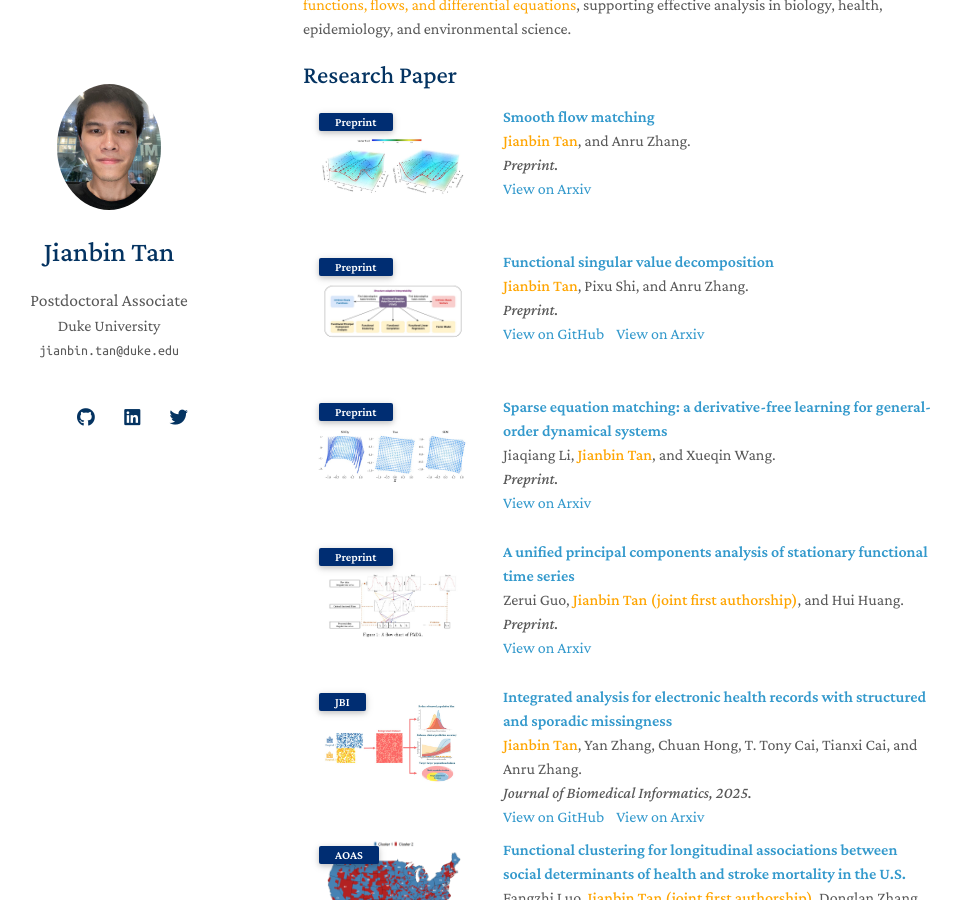
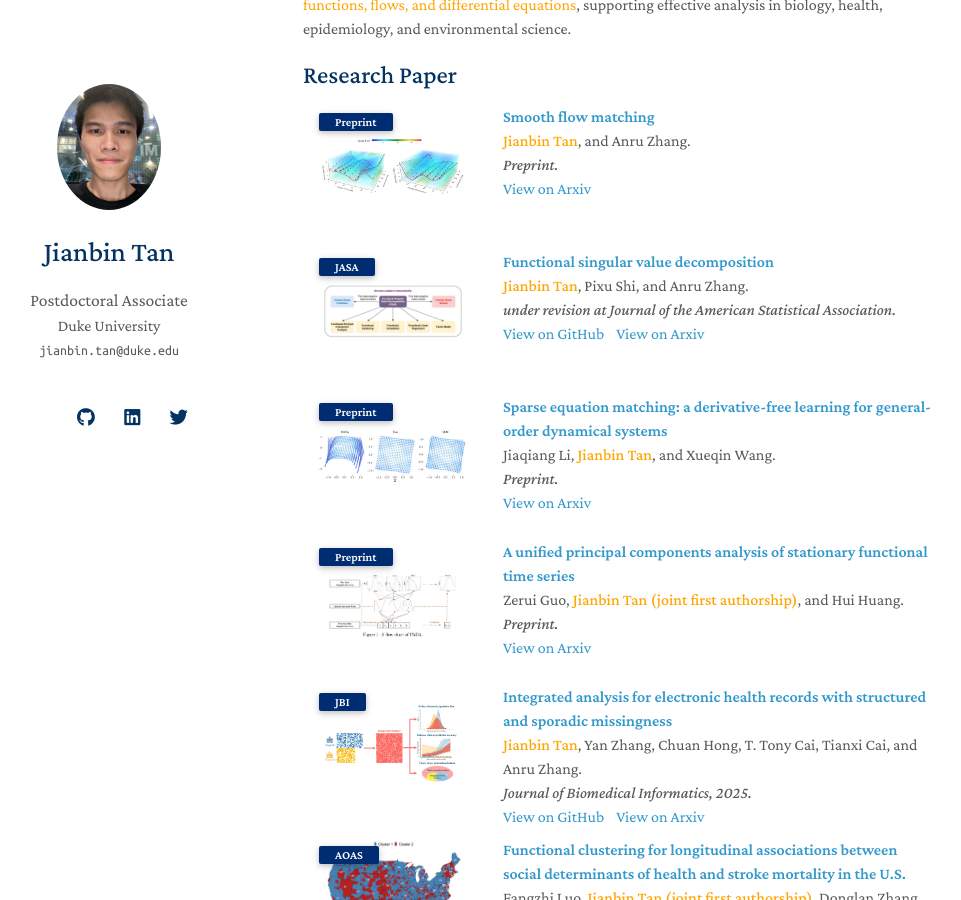
Before and after one commit to Tan-jianbin/Tan-jianbin.github.io, a Jekyll site: the page built from index.md, in a window 1280 px wide and 900 px high, scrolled down 328 px. Shown: the whole window, without its empty margins (167-1128 px from the left). Built offline with Jekyll 4.4.1, drawn with Linux system fonts in a browser that asks for light colours; nearby versions of some CDN libraries; a style sheet for code colours, icons or effects is not loaded; our own code applies the rules of GitHub Pages for plain Markdown files.

Commit message:
Update publications.md

```diff
--- a/_includes/publications.md
+++ b/_includes/publications.md
@@ -42,12 +42,12 @@
 <div class="pub-row">
    <div class="col-sm-3 abbr" style="position: relative;padding-right: 15px;padding-left: 15px;max-width: 150px;max-height: 150px">
     <img src="assets/img/fsvd.jpg" style="width: auto; height: auto">
-     <abbr class="badge">  Preprint </abbr>
+     <abbr class="badge"> JASA </abbr>
   </div>
   <div class="col-sm-9" style="position: relative;padding-right: 15px;padding-left: 20px;">
     <div class="title"><a href="https://arxiv.org/abs/2410.03619">Functional singular value decomposition</a></div>
     <div class="author"> <strong><span style="color: orange;">Jianbin Tan</span></strong>, Pixu Shi, and Anru Zhang.</div>
-    <div class="periodical"><em>  Preprint.</em></div>
+    <div class="periodical"><em>  under revision at Journal of the American Statistical Association.</em></div>
     <!-- Code -->
     <div class="github-link">
       <a href="https://github.com/Jianbin-Tan/Functional-Singular-Value-Decompostion">  View on GitHub </a>&nbsp;&nbsp;
```
